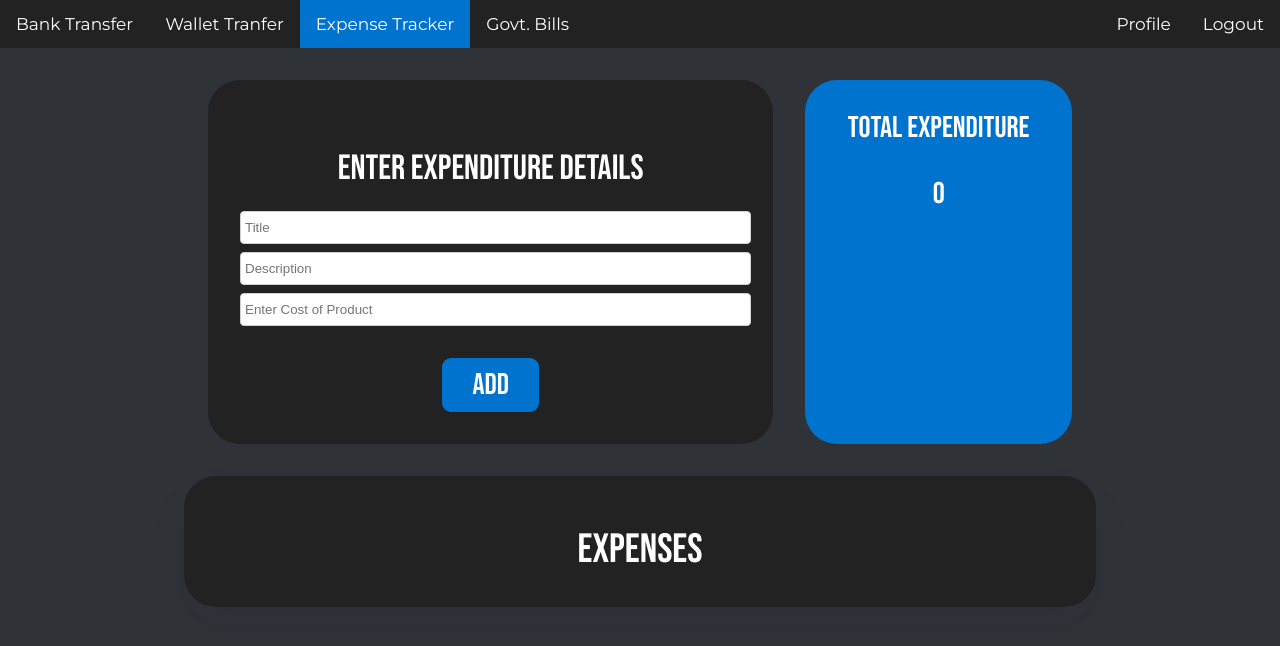
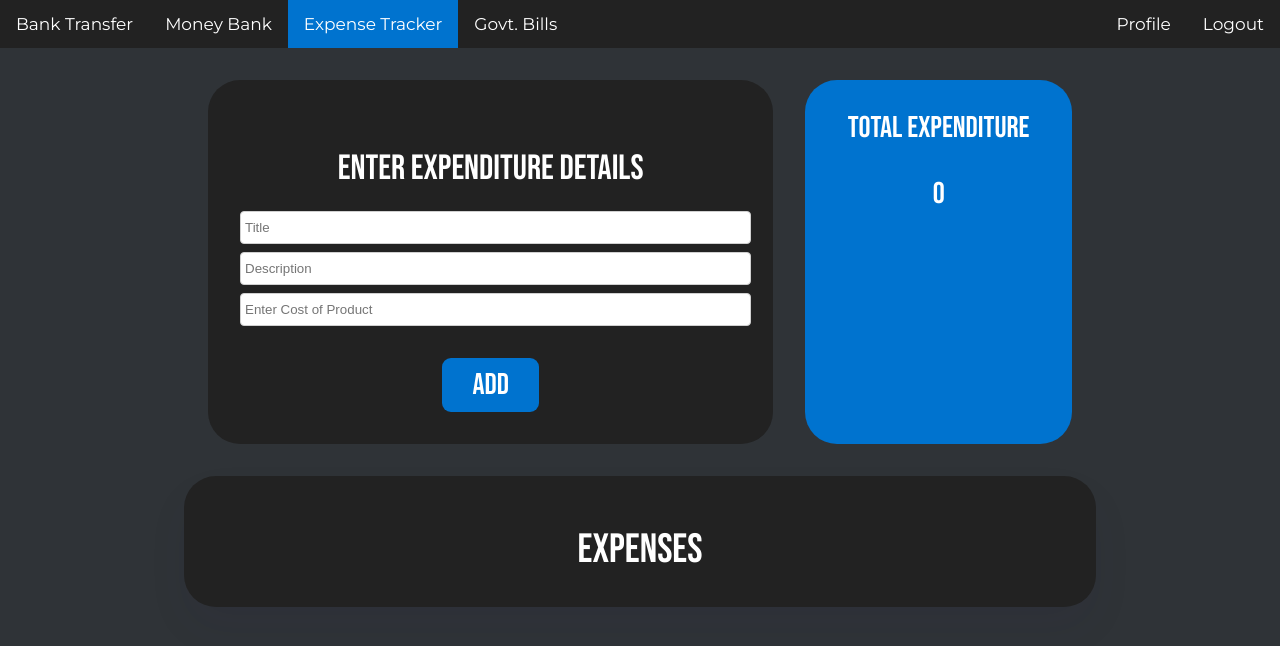
Before and after one commit to TijilM/amex-makeathon2023-SnaPay, a website: page client/src/expense.html in a window 1280 px wide. Drawn offline with Linux system fonts and the light colour scheme.

Commit message:
styling css

```diff
--- a/client/src/expense.html
+++ b/client/src/expense.html
@@ -21,7 +21,7 @@
   <body>
     <div class="topnav">
       <a href="./bank.html">Bank Transfer</a>
-      <a href="./wallet.html">Wallet Tranfer</a>
+      <a href="./wallet.html">Money Bank </a>
       <a class="active" href="./expense.html">Expense Tracker</a>
       <a href="./bills.html">Govt. Bills</a>
       <div class="topnav-right">
```
Also changed, not shown: client/index.html (+1 -0 lines), client/src/bank.html (+1 -1 lines), client/src/wallet.html (+1 -0 lines).
